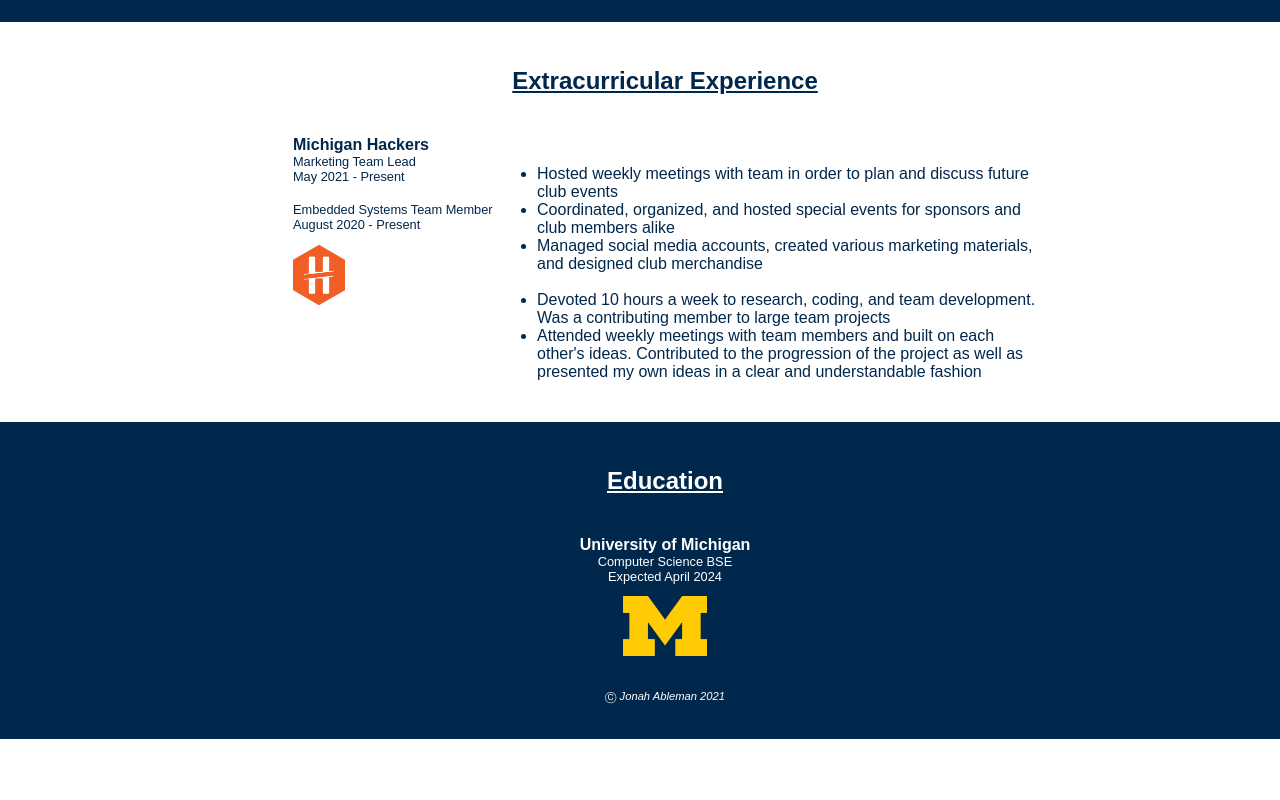
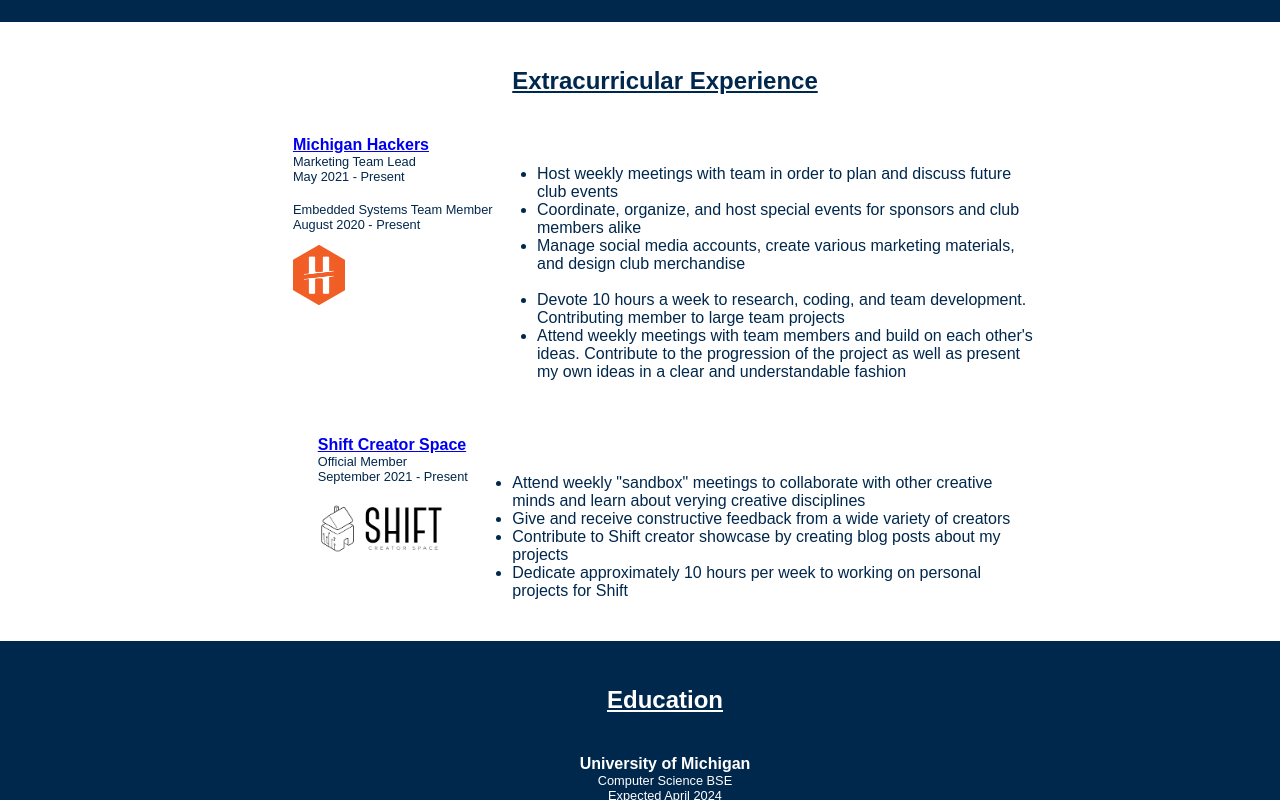
Before and after one commit to Jableman19/oldPortfolio, a plain HTML site: page index.html in a window 1280 px wide. Shown: the part 1769-2569 px from the top of the page. Before the commit the page ends 2508 px from the top, so only its background shows below. Drawn offline with Linux system fonts and the light colour scheme.

Commit message:
Added Shift, new resume, external links
Multiple quick fixes as well as some changes to grammar and site structure.

```diff
--- a/index.html
+++ b/index.html
@@ -2,7 +2,7 @@
 <html>
 <html lang="en-US">
 <title>Personal Site</title>
-<body style="background-image: url('Background.jpg'); margin:0px; font-family: Arial, Helvetica, sans-serif;">
+<body style=" margin:0px; font-family: Arial, Helvetica, sans-serif;">
 
     <p style="text-align: center;"><img src="JonahPicture.png" alt="JonahImage" width="266" height="209" class = "center"></p>
     <h1 style = " text-align:center; color:#00274C; margin-bottom: 0px;">Jonah Ableman
@@ -37,7 +37,7 @@
 
     <div style = "text-align: center;">
         <div style = "display: inline-block; text-align: left;  position: relative; margin: 0px; padding: 0px;">
-        <h4 style ="display: inline-block; text-align: left; padding: 0px; margin: 0px;">Stutter Speak VR</h4><br>
+        <h4 style ="display: inline-block; text-align: left; padding: 0px; margin: 0px;" ><a href = "https://stutterspeak.weebly.com">Stutter Speak VR</a></h4><br>
         <p style = "font-size: 80%; display: inline-block; text-align: left; margin: 0px; margin-bottom: 20px;">Lead Developer<br> May - August 2021</p>
             <div>
         <iframe width="355.56" height="200" src="https://www.youtube.com/embed/c-45ivGvhIM" title="YouTube video player" frameborder="0" allow="accelerometer; autoplay; clipboard-write; encrypted-media; gyroscope; picture-in-picture" allowfullscreen></iframe>
@@ -92,7 +92,7 @@
 
         <div style = "display: inline-block; text-align: left;  position: relative; margin: 0px; padding: 0px; vertical-align: 400%;">
 
-            <h4 style = "display: inline-block; text-align: left;margin-bottom: 0px;">Michigan Hackers</h4>
+            <h4 style = "display: inline-block; text-align: left;margin-bottom: 0px;"><a href = "https://michhackers.com"> Michigan Hackers</a></h4>
             <br><p style = "font-size: 80%; display: inline-block; text-align: left; margin-top: 0px;">Marketing Team Lead<br>May 2021 - Present</p>
             <br><p style = "font-size: 80%; display: inline-block; text-align: left; margin-top: 5px;">Embedded Systems Team Member<br>August 2020 - Present</p>
             <br><img src = "hackhex.png" alt = "Michigan Hackers Logo" width = 52.087 height = 60>
@@ -100,13 +100,28 @@
         </div>
 
         <ul style = "display: inline-block; text-align: left; max-width: 500px;" >
-            <li>Hosted weekly meetings with team in order to plan and discuss future club events </li>
-            <li>Coordinated, organized, and hosted special events for sponsors and club members alike</li>
-            <li>Managed social media accounts, created various marketing materials, and designed club merchandise</li>
+            <li>Host weekly meetings with team in order to plan and discuss future club events </li>
+            <li>Coordinate, organize, and host special events for sponsors and club members alike</li>
+            <li>Manage social media accounts, create various marketing materials, and design club merchandise</li>
             <br>
-            <li>Devoted 10 hours a week to research, coding, and team development. Was a contributing member to large team projects </li>
-            <li>Attended weekly meetings with team members and built on each other's ideas. Contributed to the progression of the project as well as presented my own ideas in a clear and understandable fashion</li>
+            <li>Devote 10 hours a week to research, coding, and team development. Contributing member to large team projects </li>
+            <li>Attend weekly meetings with team members and build on each other's ideas. Contribute to the progression of the project as well as present my own ideas in a clear and understandable fashion</li>
 
+        </ul>
+        <br><br>
+        <div style = "display: inline-block; text-align: left;  position: relative; margin: 0px; padding: 0px; vertical-align: 200%;">
+
+            <h4 style = "display: inline-block; text-align: left;margin-bottom: 0px;"><a href = "https://shiftcreator.space/">Shift Creator Space</a></h4>
+            <br><p style = "font-size: 80%; display: inline-block; text-align: left; margin-top: 0px;">Official Member<br>September 2021 - Present</p>
+            <br><img src = "shift.png" alt = "Michigan Hackers Logo" width = 127.2 height = 63.6>
+
+        </div>
+
+        <ul style = "display: inline-block; text-align: left; max-width: 500px;" >
+            <li>Attend weekly "sandbox" meetings to collaborate with other creative minds and learn about verying creative disciplines</li>
+            <li>Give and receive constructive feedback from a wide variety of creators </li>
+            <li>Contribute to Shift creator showcase by creating blog posts about my projects</li>
+            <li>Dedicate approximately 10 hours per week to working on personal projects for Shift</li>
         </ul>
 
 
```
Also changed, not shown: shift.png (added), 1 other file.
